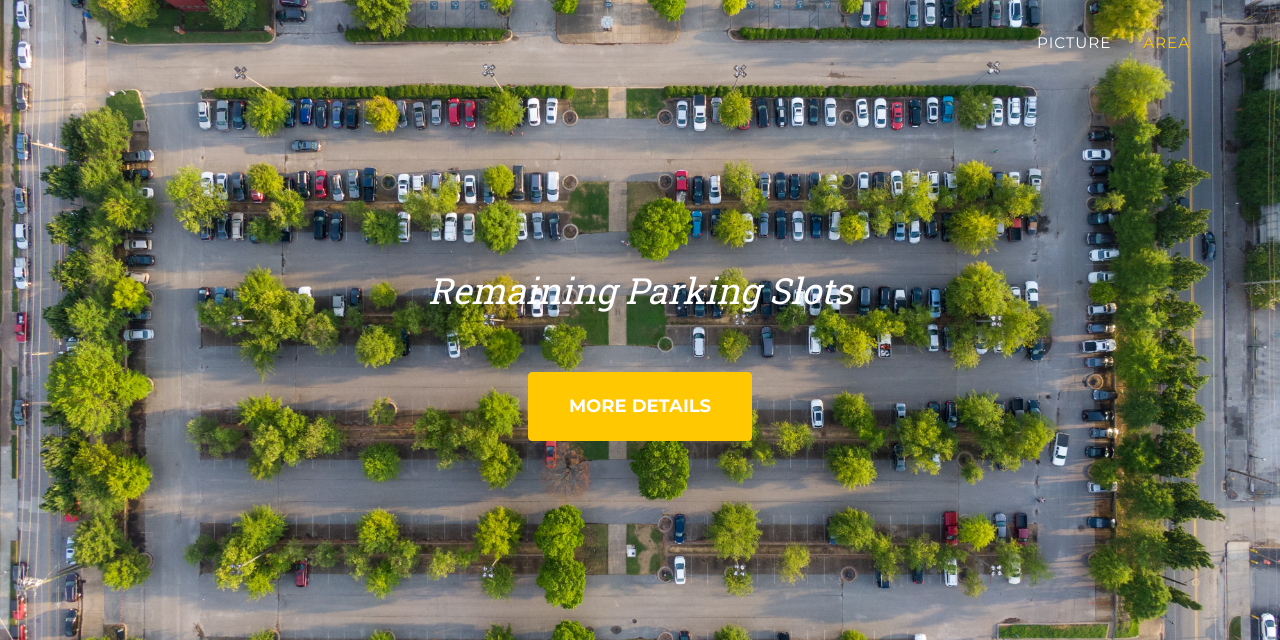
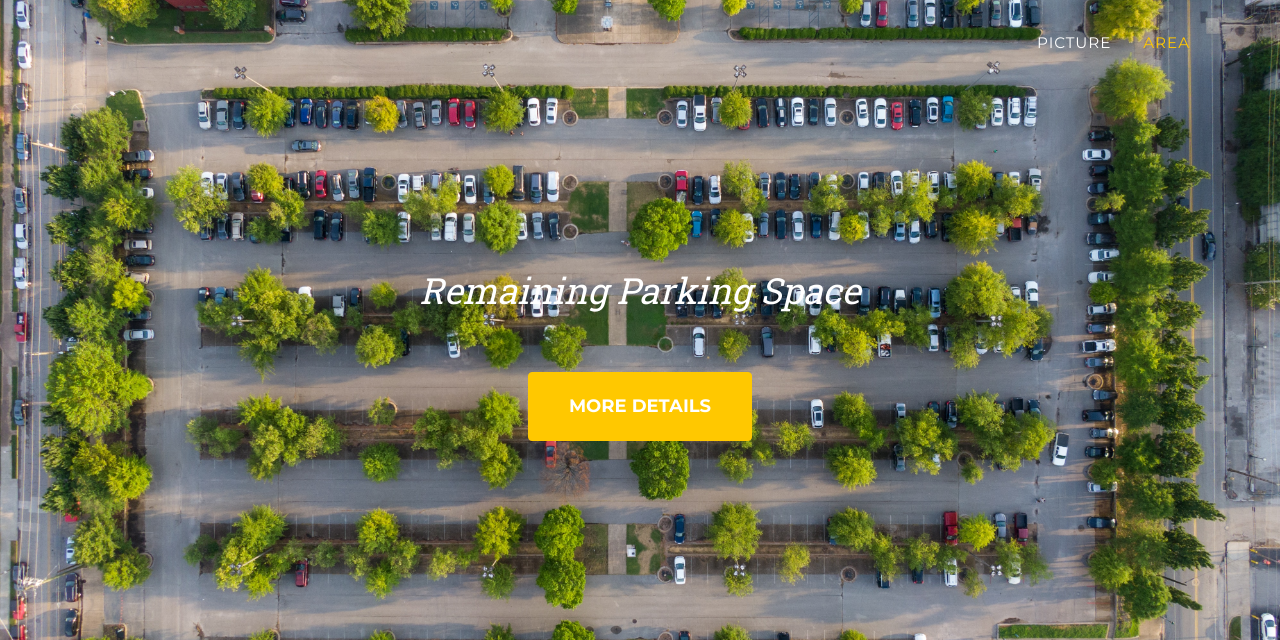
Before and after one commit to lon5948/Parking-Space-Monitoring-System, a Flask app: template website/templates/index.html in a window 1280 px wide; the page is wider, and only the part inside the window is pictured. Shown: the top 640 px of that part. Run offline with Flask 2, Linux system fonts and the light colour scheme; the template is opened without the code that fills it, so the values that code supplies are empty; some libraries are stand-ins or nearby versions.

Commit message:
website finish

```diff
--- a/website/templates/index.html
+++ b/website/templates/index.html
@@ -3,7 +3,7 @@
     <head>
         <meta charset="utf-8" />
         <meta name="viewport" content="width=device-width, initial-scale=1, shrink-to-fit=no" />
-        <title>Parking Slot Monitoring System</title>
+        <title>Parking Space Monitoring System</title>
         <link rel="icon" type="image/x-icon" href="../static/assets/favicon.ico" />
         <script src="https://use.fontawesome.com/releases/v6.1.0/js/all.js" crossorigin="anonymous"></script>
         <link href="https://fonts.googleapis.com/css?family=Montserrat:400,700" rel="stylesheet" type="text/css" />
@@ -26,7 +26,7 @@
         <!-- Masthead-->
         <header class="masthead">
             <div class="container">
-                <div class="masthead-subheading">Remaining Parking Slots</div>
+                <div class="masthead-subheading">Remaining Parking Space</div>
                 <div class="masthead-heading text-uppercase">{{ total }}</div>
                 <a class="btn btn-primary btn-xl text-uppercase" href="#portfolio">More Details</a>
             </div>
```
